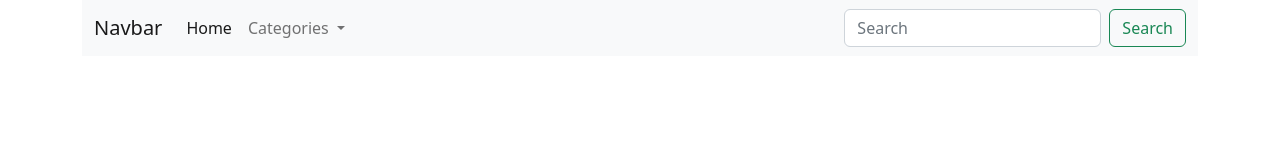
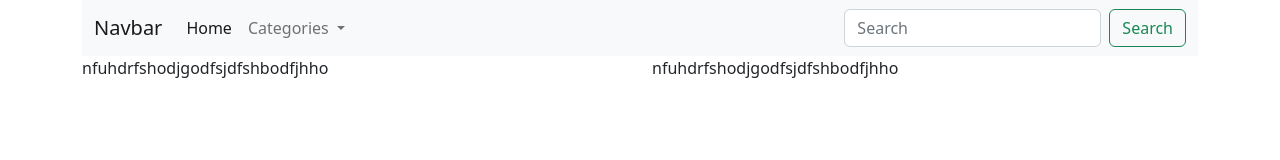
Before and after one commit to sohannai/Netflix, a plain HTML site: page index.html in a window 1280 px wide. Drawn offline with Linux system fonts and the light colour scheme.

Commit message:
new section added

```diff
--- a/index.html
+++ b/index.html
@@ -50,6 +50,16 @@
 
 
 
+    <div class="container">
+        <div class="row">
+            <div class="col-lg-6"><p>nfuhdrfshodjgodfsjdfshbodfjhho</p></div>
+            <div class="col-lg-6"><p>nfuhdrfshodjgodfsjdfshbodfjhho</p></div>
+        </div>
+    </div>
+
+
+
+
     <link rel="stylesheet" href="jss/jquery-1.12.4.min.js">
     <link rel="stylesheet" href="jss/popper.min.js">
     <link rel="stylesheet" href="jss/bootstrap.bundle.min.js">
```
